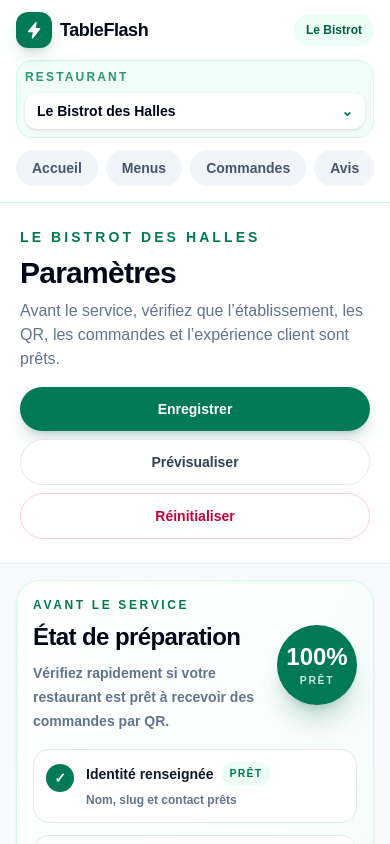
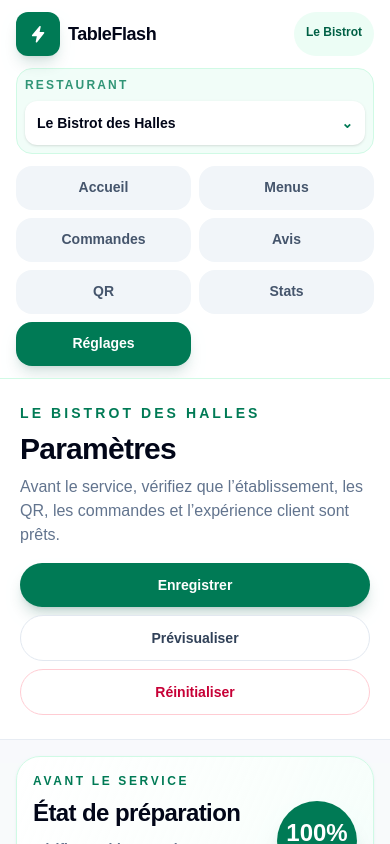
Before and after one commit to Loco66666/TableFlash-QR, a Next.js app: page /dashboard/settings in a window 390 px wide. Shown: the top 844 px of the page. Built offline with nearby package versions, Linux system fonts and the light colour scheme.

Commit message:
Stabilize dashboard mobile navigation

```diff
--- a/src/app/globals.css
+++ b/src/app/globals.css
@@ -26,6 +26,24 @@
 a,
 summary {
   -webkit-tap-highlight-color: transparent;
+}
+
+.tableflash-dashboard-shell {
+  min-width: 0;
+  max-width: 100%;
+}
+
+.tableflash-dashboard-shell main {
+  min-width: 0;
+  max-width: 100%;
+  overflow-x: hidden;
+}
+
+@media (max-width: 1023px) {
+  .tableflash-dashboard-shell button,
+  .tableflash-dashboard-mobile-nav a {
+    min-height: 44px;
+  }
 }
 
 .print-only,
--- a/src/components/dashboard/DashboardMobileNav.tsx
+++ b/src/components/dashboard/DashboardMobileNav.tsx
@@ -10,25 +10,25 @@
   const isSettingsRoute = isDashboardPathActive(pathname, "/dashboard/settings");
 
   return (
-    <div className={`tableflash-dashboard-mobile-nav border-b border-emerald-100 bg-white px-4 lg:hidden ${isSettingsRoute ? "py-3" : "py-4"}`}>
-      <div className="flex items-center justify-between gap-3">
-        <Link href="/dashboard" className="flex items-center gap-2" aria-label="TableFlash dashboard">
-          <span className={`${isSettingsRoute ? "h-9 w-9 rounded-xl" : "h-10 w-10 rounded-2xl"} flex items-center justify-center bg-emerald-700 text-white shadow-lg shadow-emerald-900/15`}>
+    <div className={`tableflash-dashboard-mobile-nav w-full max-w-full overflow-x-hidden border-b border-emerald-100 bg-white px-4 lg:hidden ${isSettingsRoute ? "py-3" : "py-4"}`}>
+      <div className="flex min-w-0 flex-wrap items-center justify-between gap-3">
+        <Link href="/dashboard" className="flex min-h-11 min-w-0 items-center gap-2" aria-label="TableFlash dashboard">
+          <span className={`${isSettingsRoute ? "h-11 w-11 rounded-xl" : "h-11 w-11 rounded-2xl"} flex shrink-0 items-center justify-center bg-emerald-700 text-white shadow-lg shadow-emerald-900/15`}>
             <svg aria-hidden="true" className="h-5 w-5" fill="currentColor" viewBox="0 0 24 24">
               <path d="M13.7 2.6 4.9 13.1c-.5.6-.1 1.5.7 1.5h5l-1.3 6.5c-.2 1 .9 1.6 1.6.8l8.5-10.7c.5-.6.1-1.5-.7-1.5h-4.8l1.4-6.3c.2-.9-.9-1.5-1.6-.8Z" />
             </svg>
           </span>
-          <span className={`${isSettingsRoute ? "text-lg" : "text-xl"} font-black tracking-tight text-slate-950`}>TableFlash</span>
+          <span className={`${isSettingsRoute ? "text-lg" : "text-xl"} truncate font-black tracking-tight text-slate-950`}>TableFlash</span>
         </Link>
-        <div className="max-w-[42vw] truncate rounded-full bg-emerald-50 px-3 py-2 text-xs font-black text-emerald-800">
-          Le Bistrot
+        <div className="min-h-11 max-w-full rounded-full bg-emerald-50 px-3 py-3 text-xs font-black text-emerald-800 sm:max-w-[42vw]">
+          <span className="block truncate">Le Bistrot</span>
         </div>
       </div>
 
       <div className={`${isSettingsRoute ? "mt-3 rounded-2xl p-2" : "mt-4 rounded-3xl p-3"} border border-emerald-100 bg-emerald-50/70`}>
         <p className="text-xs font-bold uppercase tracking-[0.18em] text-emerald-700/80">Restaurant</p>
         <button
-          className={`mt-2 flex w-full items-center justify-between bg-white text-left text-sm font-black text-slate-950 shadow-sm ${isSettingsRoute ? "rounded-xl px-3 py-2" : "rounded-2xl px-4 py-3"}`}
+          className={`mt-2 flex min-h-11 w-full items-center justify-between gap-3 bg-white text-left text-sm font-black text-slate-950 shadow-sm ${isSettingsRoute ? "rounded-xl px-3 py-2" : "rounded-2xl px-4 py-3"}`}
           type="button"
         >
           <span className="min-w-0 truncate">Le Bistrot des Halles</span>
@@ -44,26 +44,26 @@
               Pour les 10 premiers restaurants pilotes
             </p>
           </div>
-          <div className="flex items-center gap-3 rounded-3xl border border-slate-200 bg-white p-4 shadow-sm">
+          <div className="flex min-w-0 items-center gap-3 rounded-3xl border border-slate-200 bg-white p-4 shadow-sm">
             <span className="flex h-11 w-11 items-center justify-center rounded-2xl bg-emerald-50 text-sm font-black text-emerald-800">
               LB
             </span>
-            <div>
-              <p className="text-sm font-black text-slate-950">Le Bistrot</p>
-              <p className="text-xs font-semibold text-slate-500">Voir mon compte</p>
+            <div className="min-w-0">
+              <p className="truncate text-sm font-black text-slate-950">Le Bistrot</p>
+              <p className="truncate text-xs font-semibold text-slate-500">Voir mon compte</p>
             </div>
           </div>
         </div>
       ) : null}
 
-      <div className="mt-3 flex gap-2 overflow-x-auto overscroll-x-contain pb-1 [-ms-overflow-style:none] [scrollbar-width:none] [&::-webkit-scrollbar]:hidden" aria-label="Navigation mobile du dashboard">
+      <nav className="mt-3 grid min-w-0 max-w-full grid-cols-2 gap-2 sm:grid-cols-4 md:grid-cols-7" aria-label="Navigation mobile du dashboard">
         {dashboardNavigationItems.map((item) => {
           const active = isDashboardPathActive(pathname, item.href);
 
           return (
             <Link
               aria-current={active ? "page" : undefined}
-              className={`shrink-0 rounded-full px-4 py-2 text-sm font-bold transition ${
+              className={`flex min-h-11 min-w-0 items-center justify-center rounded-2xl px-3 py-2 text-center text-sm font-bold leading-tight transition ${
                 active
                   ? "bg-emerald-700 text-white shadow-lg shadow-emerald-900/15"
                   : "bg-slate-100 text-slate-600"
@@ -71,12 +71,12 @@
               href={item.href}
               key={item.href}
             >
-              <span className="sm:hidden">{item.shortLabel}</span>
-              <span className="hidden sm:inline">{item.label}</span>
+              <span className="break-words sm:hidden">{item.shortLabel}</span>
+              <span className="hidden break-words sm:inline">{item.label}</span>
             </Link>
           );
         })}
-      </div>
+      </nav>
     </div>
   );
 }
--- a/src/components/dashboard/DashboardShell.tsx
+++ b/src/components/dashboard/DashboardShell.tsx
@@ -7,10 +7,10 @@
 
 export function DashboardShell({ children }: DashboardShellProps) {
   return (
-    <div className="min-h-screen overflow-x-hidden bg-[#F9FAFB] text-slate-950">
-      <div className="flex min-h-screen min-w-0">
+    <div className="min-h-screen w-full overflow-x-hidden bg-[#F9FAFB] text-slate-950">
+      <div className="flex min-h-screen min-w-0 max-w-full">
         <DashboardSidebar />
-        <div className="flex min-w-0 max-w-full flex-1 flex-col">
+        <div className="tableflash-dashboard-shell flex min-w-0 max-w-full flex-1 flex-col overflow-x-hidden">
           <DashboardMobileNav />
           {children}
         </div>
```
